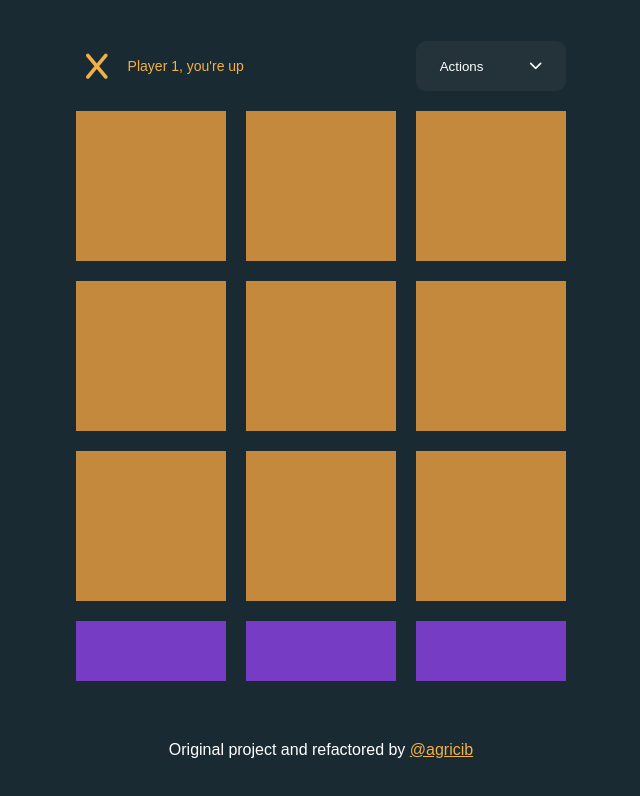
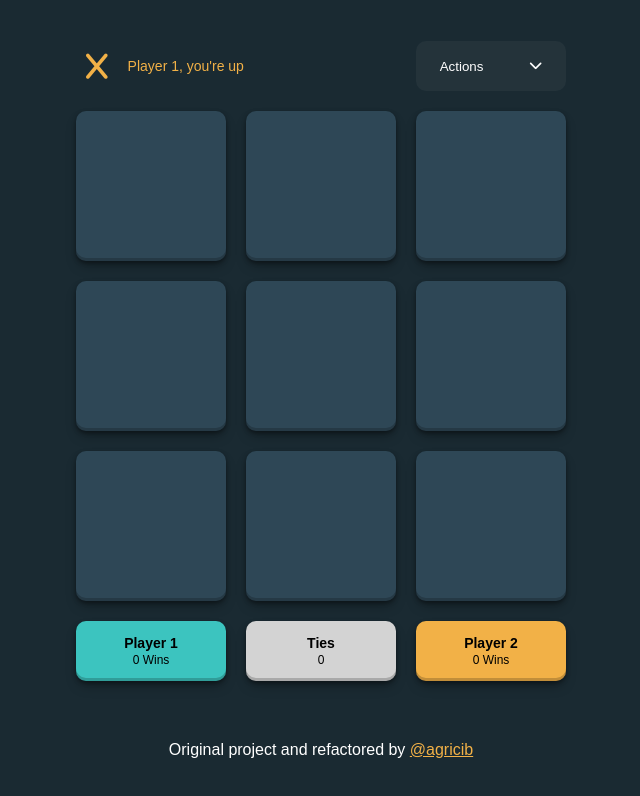
Before and after one commit to agricib/Tic-Tac-Toe, a plain HTML site: page Vanilla/index.html in a window 1280 px wide. Shown: the whole page, without its empty margins (319-959 px from the left). Drawn offline with Linux system fonts and the light colour scheme.

Commit message:
finished initial layout and styling

```diff
--- a/Vanilla/css/index.css
+++ b/Vanilla/css/index.css
@@ -92,12 +92,68 @@ body {
     animation: 0.6s ease-in-out turn-icon-animation;
   }
 
-.square{
-    background-color: #c4893c;
+
+.square {
+  background-color: var(--gray);
+  border-radius: 10px;
+  display: flex;
+  justify-content: center;
+  align-items: center;
+  font-size: 3rem;
 }
 
-.score{
-    background-color: #773cc4;
+.square:hover {
+  cursor: pointer;
+  opacity: 90%;
+}
+
+.score {
+  display: flex;
+  flex-direction: column;
+  justify-content: center;
+  align-items: center;
+  border-radius: 10px;
+}
+
+.score p {
+  font-size: 14px;
+  font-weight: 600;
+}
+
+.score span {
+  font-size: 12px;
+  margin-top: 2px;
+}
+
+.actions {
+  background-color: purple;
+}
+/* Shared utility classes */
+
+button:hover {
+  cursor: pointer;
+  opacity: 90%;
+}
+
+.hidden {
+  display: none !important;
+}
+
+.yellow {
+  color: var(--yellow);
+}
+
+.turquoise {
+  color: var(--turquoise);
+}
+
+.shadow {
+  box-shadow: rgba(0, 0, 0, 0.4) 0px 2px 4px,
+    rgba(0, 0, 0, 0.3) 0px 7px 13px -3px, rgba(0, 0, 0, 0.2) 0px -3px 0px inset;
+}
+
+.border {
+  border: 1px solid rgba(211, 211, 211, 0.4) !important;
 }
 
 /* Menu Styles */
--- a/Vanilla/index.html
+++ b/Vanilla/index.html
@@ -26,27 +26,36 @@
             <i class="fa-solid fa-chevron-down"></i>
           </button>
 
-          <!-- <div class="items border hidden" data-id="menu-items">
+          <div class="items border hidden" data-id="menu-items">
             <button data-id="reset-btn">Reset</button>
             <button data-id="new-round-btn">New Round</button>
-          </div> -->
+          </div>
         </div>
 
         <!-- Game board -->
-        <div class="square"></div>
-        <div class="square"></div>
-        <div class="square"></div>
-        <div class="square"></div>
-        <div class="square"></div>
-        <div class="square"></div>
-        <div class="square"></div>
-        <div class="square"></div>
-        <div class="square"></div>
+        <div class="square shadow"></div>
+        <div class="square shadow"></div>
+        <div class="square shadow"></div>
+        <div class="square shadow"></div>
+        <div class="square shadow"></div>
+        <div class="square shadow"></div>
+        <div class="square shadow"></div>
+        <div class="square shadow"></div>
+        <div class="square shadow"></div>
 
         <!-- Score Board -->
-        <div class="score"></div>
-        <div class="score"></div>
-        <div class="score"></div>
+        <div class="score shadow" style="background-color: var(--turquoise)">
+          <p>Player 1</p>
+          <span data-id="p1-wins">0 Wins</span>
+        </div>
+        <div class="score shadow" style="background-color: var(--light-gray)">
+          <p>Ties</p>
+          <span data-id="ties">0</span>
+        </div>
+        <div class="score shadow" style="background-color: var(--yellow)">
+          <p>Player 2</p>
+          <span data-id="p2-wins">0 Wins</span>
+        </div>
       </div>
     </main>
 
```
